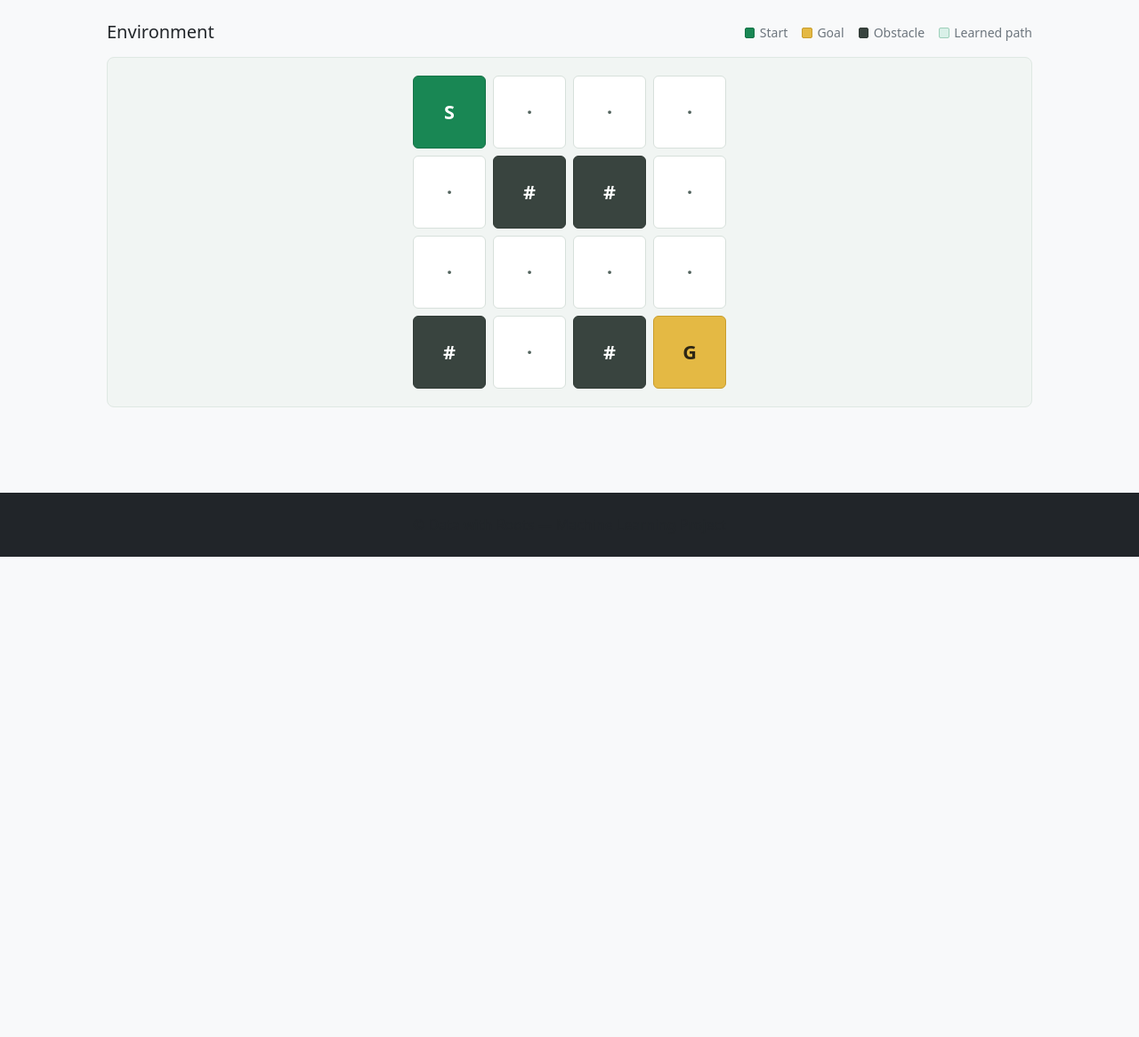
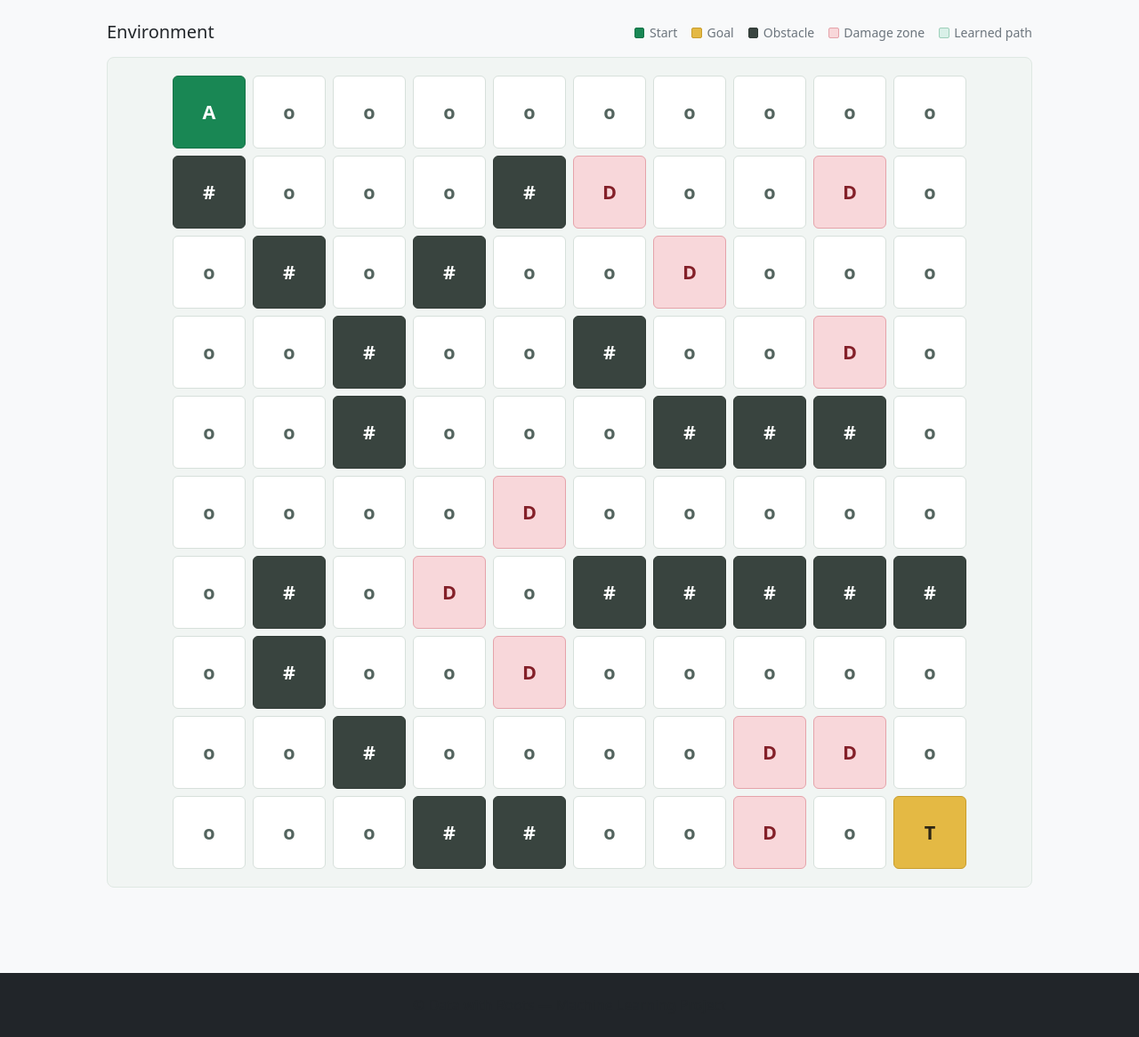
Before and after one commit to darley-66/PageProject, a Flask app: page /SGDRegression in a window 1280 px wide. Shown: the part 275-1441 px from the top of the page at 89% size. Before the commit the page ends 901 px from the top, so only its background shows below. Run offline with Flask 3, Linux system fonts and the light colour scheme; parts of the project's set-up code (start-up, migrations or seed data) failed here and were passed over.

Commit message:
matrix expansion and addition of a new state (damage)

```diff
--- a/SGDRegression.py
+++ b/SGDRegression.py
@@ -4,13 +4,19 @@ from sklearn.linear_model import SGDRegressor
 
     #create map
 GRID=[
-        [0,0,0,0],
-        [0,1,1,0],
-        [0,0,0,0],
-        [1,0,1,0],
+        [0,0,0,0,0,0,0,0,0,0],
+        [1,0,0,0,1,2,0,0,2,0],
+        [0,1,0,1,0,0,2,0,0,0],
+        [0,0,1,0,0,1,0,0,2,0],
+        [0,0,1,0,0,0,1,1,1,0],
+        [0,0,0,0,2,0,0,0,0,0],
+        [0,1,0,2,0,1,1,1,1,1],
+        [0,1,0,0,2,0,0,0,0,0],
+        [0,0,1,0,0,0,0,2,2,0],
+        [0,0,0,1,1,0,0,2,0,0],
     ]
 START=(0,0)
-GOAL=(3,3)
+GOAL=(9,9)
 
     #Actions Row and column changes for each action.
 ACTIONS = [(-1, 0), (1, 0), (0, -1), (0, 1)]
@@ -34,6 +40,9 @@ def step(state, action):
     # Reaching the goal ends the episode.
      if next_state == GOAL:
         return next_state, 20, True
+
+     if GRID[row][column] == 2:
+        return next_state, -10, False
 
      return next_state, -1, False
 
--- a/templates/SGDRegression.html
+++ b/templates/SGDRegression.html
@@ -37,24 +37,27 @@
 				<span><i class="legend-swatch start-swatch"></i>Start</span>
 				<span><i class="legend-swatch goal-swatch"></i>Goal</span>
 				<span><i class="legend-swatch wall-swatch"></i>Obstacle</span>
+				<span><i class="legend-swatch danger-swatch"></i>Damage zone</span>
 				<span><i class="legend-swatch path-swatch"></i>Learned path</span>
 			</div>
 		</div>
 		<div class="rl-board-wrap">
 			<div class="rl-grid" role="grid" aria-label="Four by four Q-learning environment">
-				{% for row in range(4) %}
-					{% for column in range(4) %}
+				{% for row in range(grid|length) %}
+					{% for column in range(grid[0]|length) %}
 						{% set position = (row, column) %}
 						{% if grid[row][column] == 1 %}
 							<div class="rl-cell wall" role="gridcell" aria-label="Obstacle">#</div>
 						{% elif position == start %}
-							<div class="rl-cell start" role="gridcell" aria-label="Start">S</div>
+							<div class="rl-cell start" role="gridcell" aria-label="Start">A</div>
 						{% elif position == goal %}
-							<div class="rl-cell goal" role="gridcell" aria-label="Goal">G</div>
+							<div class="rl-cell goal" role="gridcell" aria-label="Goal">T</div>
+							{% elif grid[row][column] == 2 %}
+    						<div class="rl-cell danger" role="gridcell" aria-label="Danger zone">D</div>
 						{% elif result and position in result.path %}
 							<div class="rl-cell learned-path" role="gridcell" aria-label="Learned path">•</div>
 						{% else %}
-							<div class="rl-cell normal" role="gridcell" aria-label="Open cell">·</div>
+							<div class="rl-cell normal" role="gridcell" aria-label="Open cell">o</div>
 						{% endif %}
 					{% endfor %}
 				{% endfor %}
@@ -170,23 +173,25 @@
 	.metric-value { color: #173f32; font-size: 1.75rem; font-weight: 700; line-height: 1.1; margin-bottom: 0; }
 	.metric-suffix { color: #718079; font-size: 1rem; font-weight: 500; }
 	.rl-board-wrap { display: flex; justify-content: center; padding: 1.25rem; background: #f1f5f3; border: 1px solid #dfe8e3; border-radius: 8px; }
-	.rl-grid { display: grid; grid-template-columns: repeat(4, minmax(58px, 82px)); gap: 8px; }
+	.rl-grid { display: grid; grid-template-columns: repeat(10, minmax(58px, 82px)); gap: 8px; }
 	.rl-cell { aspect-ratio: 1; display: grid; place-items: center; border: 1px solid #d7e0db; border-radius: 6px; background: #fff; color: #53645e; font-size: 1.35rem; font-weight: 700; }
 	.rl-cell.start { background: #198754; border-color: #157347; color: #fff; }
 	.rl-cell.goal { background: #e4b944; border-color: #c99d2c; color: #2d2615; }
 	.rl-cell.wall { background: #39443f; border-color: #303a35; color: #fff; }
 	.rl-cell.learned-path { background: #d9f0e8; border-color: #9dcfba; color: #176346; }
+	.rl-cell.danger { background: #f8d7da; border-color: #e5a3aa; color: #842029; }
 	.legend-swatch { display: inline-block; width: 0.72rem; height: 0.72rem; margin-right: 0.35rem; border: 1px solid #bbc8c1; border-radius: 2px; vertical-align: -0.05rem; }
 	.start-swatch { background: #198754; border-color: #157347; }
 	.goal-swatch { background: #e4b944; border-color: #c99d2c; }
 	.wall-swatch { background: #39443f; border-color: #303a35; }
 	.path-swatch { background: #d9f0e8; border-color: #9dcfba; }
+	.danger-swatch { background: #f8d7da; border-color: #e5a3aa; }
 	.action-token { display: inline-flex; align-items: center; gap: 0.45rem; }
 	.action-arrow { color: #198754; font-size: 1.15rem; font-weight: 800; line-height: 1; }
 	.q-best { background-color: #e5f4ed !important; color: #145c3d; font-weight: 700; }
 	.table > :not(caption) > * > * { border-color: #e0e7e3; padding: 0.7rem 0.85rem; }
 	@media (max-width: 420px) {
-		.rl-grid { grid-template-columns: repeat(4, minmax(48px, 64px)); gap: 6px; }
+		.rl-grid { grid-template-columns: repeat(var(--col, 10), minmax(48px, 64px)); gap: 6px; }
 		.rl-board-wrap { padding: 0.8rem; }
 	}
 </style>
@@ -199,17 +204,17 @@
 </form>
 <!-- Create one table cell for each grid position. -->
 <table aria-label="Grid">
-{% for row in range(4) %}
+{% for row in range(grid|length) %}
 <tr>
-{% for column in range(4) %}
+{% for column in range(grid[0]|length) %}
 {% set position = (row, column) %}
 <td class="{% if grid[row][column] == 1 %}wall
 {% elif result and position in result.path %}path
 {% endif %}">
-{% if position == start %}S
-{% elif position == goal %}G
+{% if position == start %}A
+{% elif position == goal %}T
 {% elif grid[row][column] == 1 %}#
-{% else %}·{% endif %}
+{% else %}o{% endif %}
 </td>
 {% endfor %}
 </tr>
```
